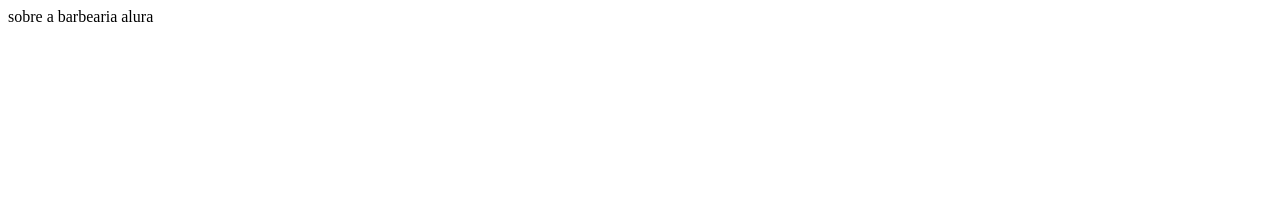
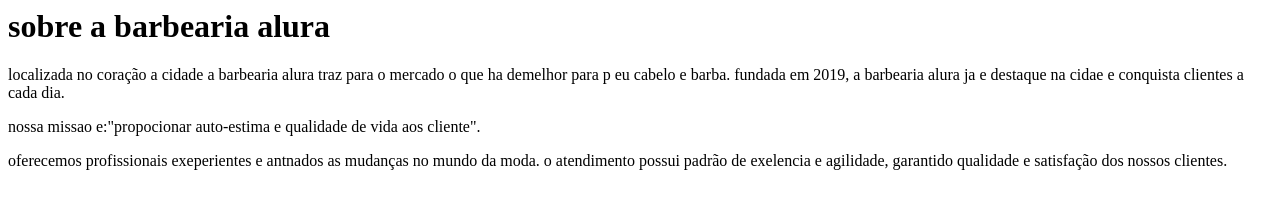
Before and after one commit to luisssg/luis, a plain HTML site: page luiss/index.html in a window 1280 px wide. Drawn offline with Linux system fonts and the light colour scheme.

Commit message:
Add files via upload

```diff
--- a/luiss/index.html
+++ b/luiss/index.html
@@ -1 +1,9 @@
-sobre a barbearia alura
+<H1>sobre a barbearia alura</h1>
+
+    <p>localizada no coração a cidade a barbearia alura traz para o mercado o que ha demelhor para p eu cabelo e barba.
+        fundada em 2019, a barbearia alura ja e destaque na cidae e conquista clientes a cada dia.</p>
+
+            <p>nossa missao e:"propocionar auto-estima e qualidade de vida aos cliente".</p>
+
+                <p>oferecemos profissionais exeperientes e antnados as mudanças no mundo da moda. o atendimento possui padrão de exelencia
+                    e agilidade, garantido qualidade e satisfação dos nossos clientes.</p>
```
